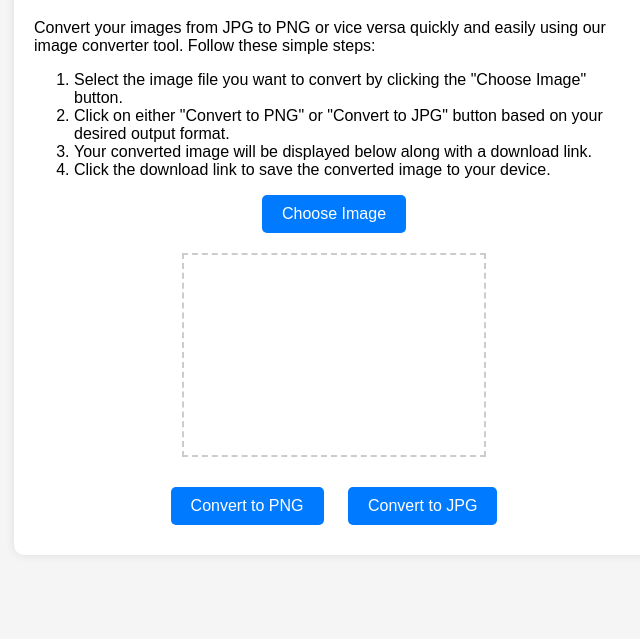
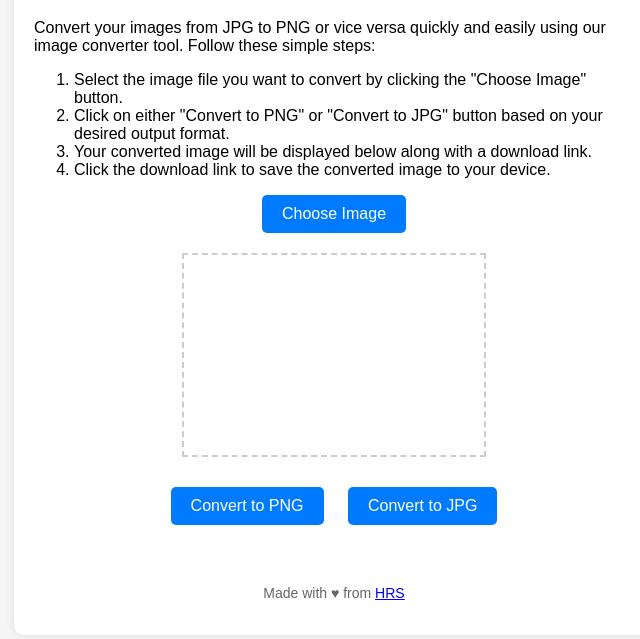
Before and after one commit to HrsFlex/Freejpg2pngConverter, a plain HTML site: page index.html in a window 1280 px wide. Shown: the part 131-770 px from the top of the page, without its empty margins (306-946 px from the left). Drawn offline with Linux system fonts and the light colour scheme.

Commit message:
Updated Files

```diff
--- a/index.html
+++ b/index.html
@@ -32,6 +32,11 @@
       <button id="convertToJPG">Convert to JPG</button>
     </div>
     <div id="result"></div>
+
+    <footer class="footer">
+      <p>Made with ♥ from <span> <a href="https://hrs-portfolio.framer.ai/">HRS</a> </span> </p>
+    </footer>
+
   </div>
   <script src="script.js"></script>
 </body>
--- a/styles.css
+++ b/styles.css
@@ -89,3 +89,12 @@ body {
     max-height: 100%;
     display: none;
   }
+  .footer {
+    text-align: center;
+    margin-top: 50px;
+  }
+
+  .footer p {
+    color: #666;
+    font-size: 14px;
+  }
```
